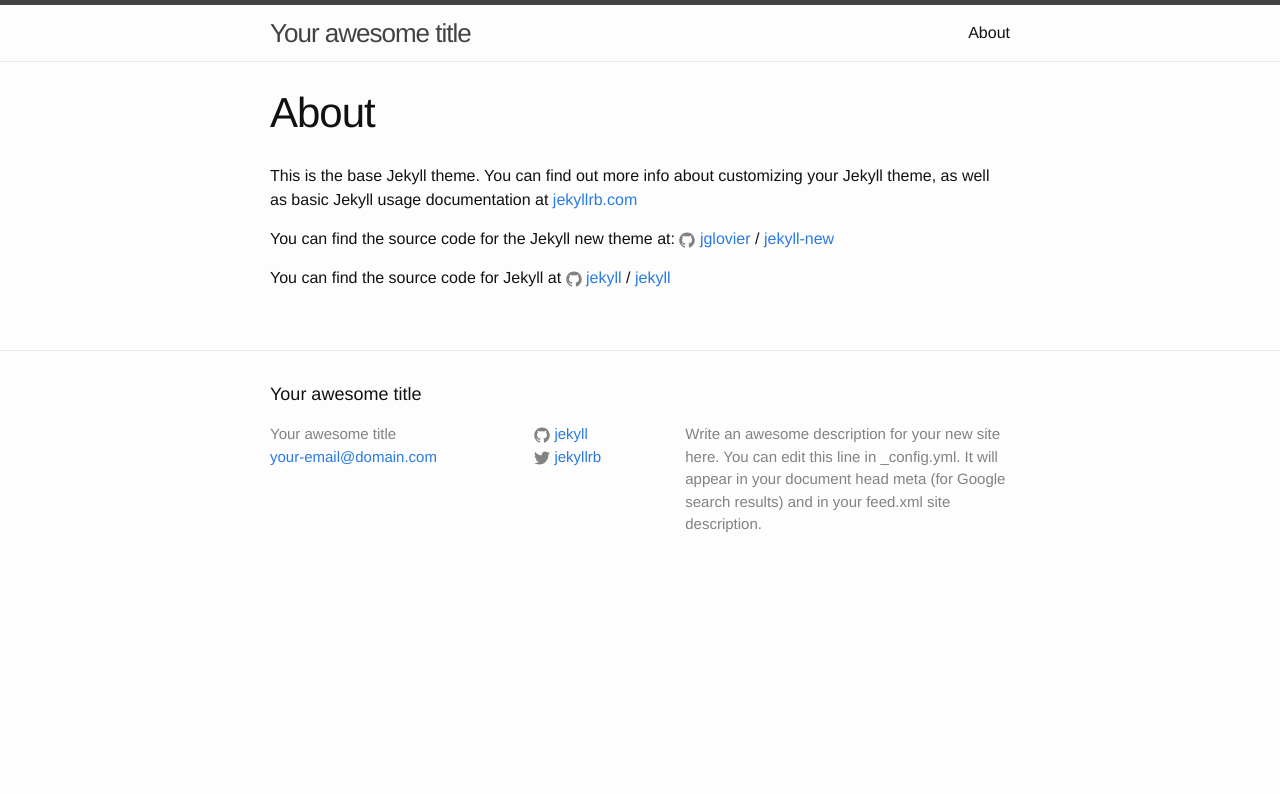
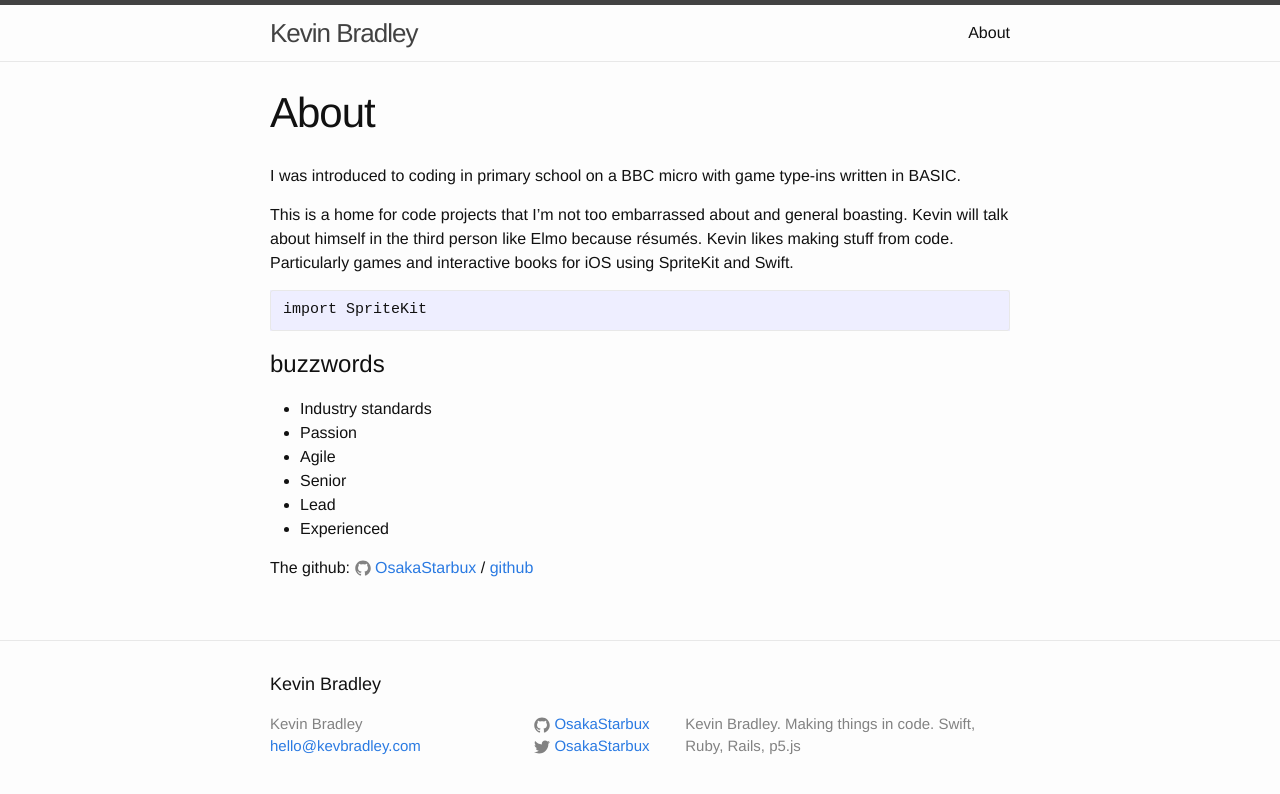
Before and after one commit to OsakaStarbux/OsakaStarbux.github.io, a Jekyll site: the page built from about.md, in a window 1280 px wide. Shown: the top 794 px of the page. Built offline with Jekyll 4.4.1, drawn with Linux system fonts in a browser that asks for light colours.

Commit message:
Add About page info and a post

```diff
--- a/_config.yml
+++ b/_config.yml
@@ -6,16 +6,14 @@
 # 'jekyll serve'. If you change this file, please restart the server process.
 
 # Site settings
-title: Your awesome title
-email: your-email@domain.com
+title: Kevin Bradley
+email: hello@kevbradley.com
 description: > # this means to ignore newlines until "baseurl:"
-  Write an awesome description for your new site here. You can edit this
-  line in _config.yml. It will appear in your document head meta (for
-  Google search results) and in your feed.xml site description.
+  Kevin Bradley. Making things in code. Swift, Ruby, Rails, p5.js
 baseurl: "" # the subpath of your site, e.g. /blog
 url: "http://yourdomain.com" # the base hostname & protocol for your site
-twitter_username: jekyllrb
-github_username:  jekyll
+twitter_username: OsakaStarbux
+github_username:  OsakaStarbux
 
 # Build settings
 markdown: kramdown
--- a/about.md
+++ b/about.md
@@ -4,12 +4,25 @@ title: About
 permalink: /about/
 ---
 
-This is the base Jekyll theme. You can find out more info about customizing your Jekyll theme, as well as basic Jekyll usage documentation at [jekyllrb.com](http://jekyllrb.com/)
+I was introduced to coding in primary school on a BBC micro with game type-ins written in BASIC.
 
-You can find the source code for the Jekyll new theme at:
-{% include icon-github.html username="jglovier" %} /
-[jekyll-new](https://github.com/jglovier/jekyll-new)
+This is a home for code projects that I'm not too embarrassed about and general boasting. Kevin will talk about himself in the third person like Elmo because résumés. Kevin likes making stuff from code. Particularly games and interactive books for iOS using SpriteKit and Swift.
 
-You can find the source code for Jekyll at
-{% include icon-github.html username="jekyll" %} /
-[jekyll](https://github.com/jekyll/jekyll)
+    import SpriteKit
+
+
+# buzzwords
+
+
+* Industry standards
+* Passion
+* Agile
+* Senior
+* Lead
+* Experienced
+
+
+
+The github:
+{% include icon-github.html username="OsakaStarbux" %} /
+[github](https://github.com/OsakaStarbux)
```
Also changed, not shown: _posts/2017-04-03-look-what-i-made.markdown (renamed from _posts/2016-10-20-welcome-to-jekyll.markdown, +11 -9 lines).
